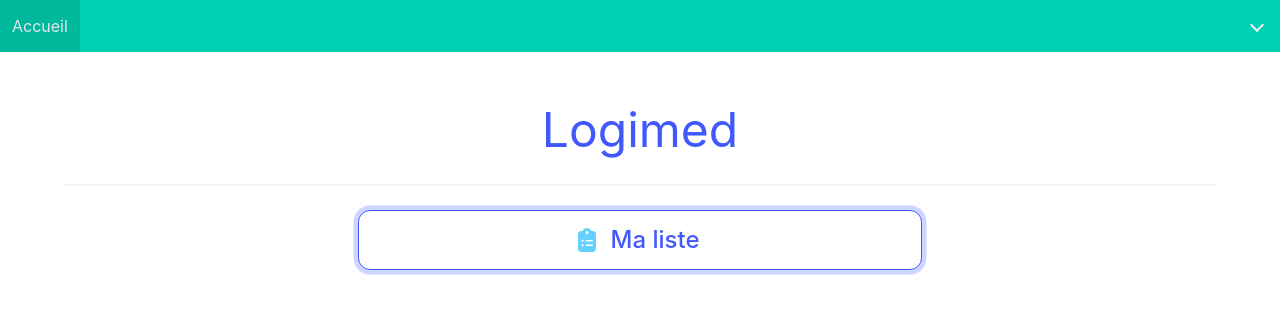
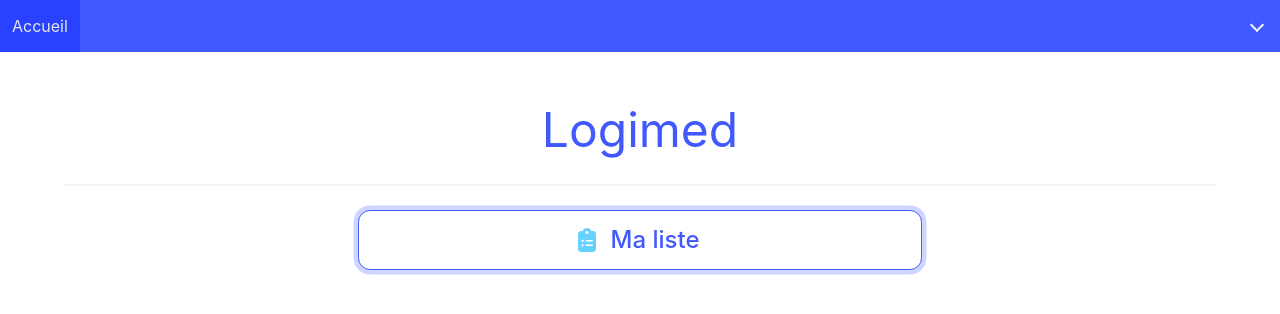
Before and after one commit to Rom5555/Application_FFR_finale, a Django app: template application_FFR/user_liste/templates/index_utilisateur.html in a window 1280 px wide. Shown: the top 314 px of the page. Run offline with Django 5.2, Linux system fonts and the light colour scheme; the template is opened without the code that fills it, so the values that code supplies are empty; some libraries are stand-ins or nearby versions.

Commit message:
Application_FFR_V9

```diff
--- a/application_FFR/user_liste/templates/base_ma_liste.html
+++ b/application_FFR/user_liste/templates/base_ma_liste.html
@@ -7,7 +7,7 @@
     <script src="https://unpkg.com/htmx.org@^1.7.0/dist/htmx.min.js"></script>
 </head>
 <body>
-<nav class="navbar is-primary is-mobile" role="navigation" aria-label="main navigation">
+<nav class="navbar is-link is-mobile" role="navigation" aria-label="main navigation">
     <div class="navbar-brand">
         <!-- Titre Accueil avec les mêmes styles que les autres éléments de la navbar -->
         <a class="navbar-item is-size-6 has-text-light" href="{% url 'user_liste:index_utilisateur' %}">
```
